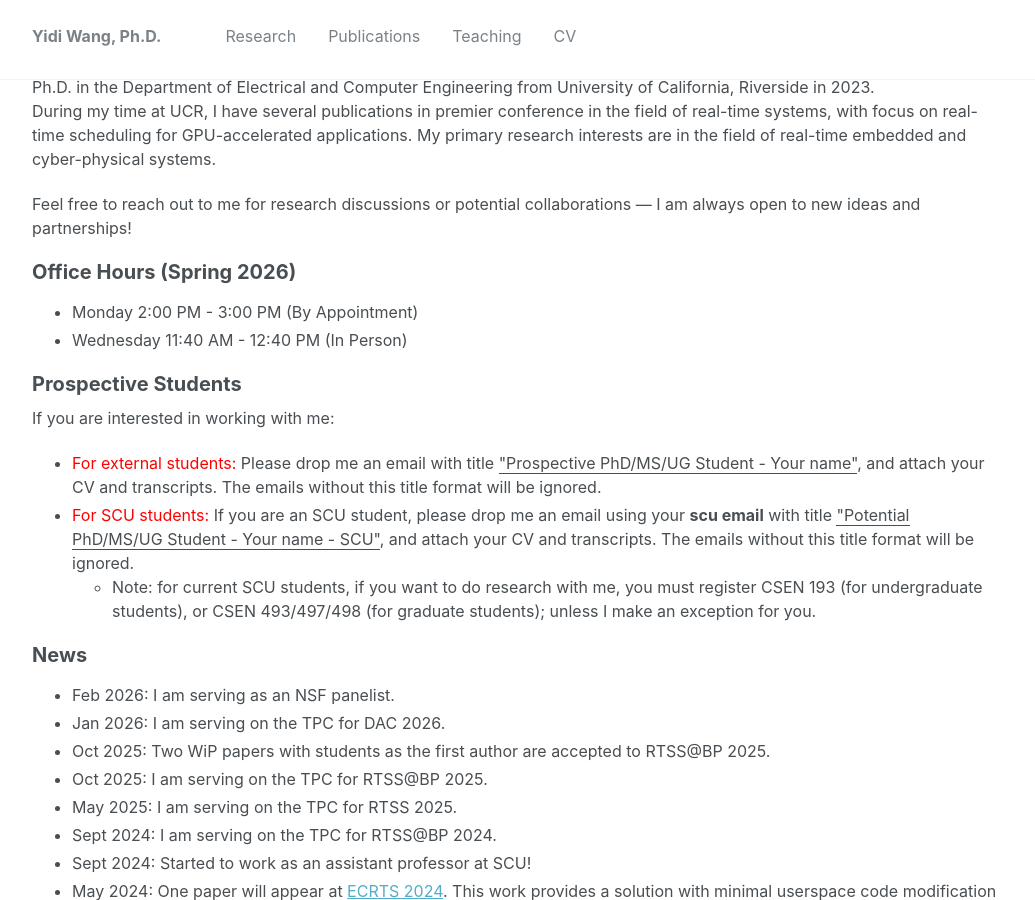
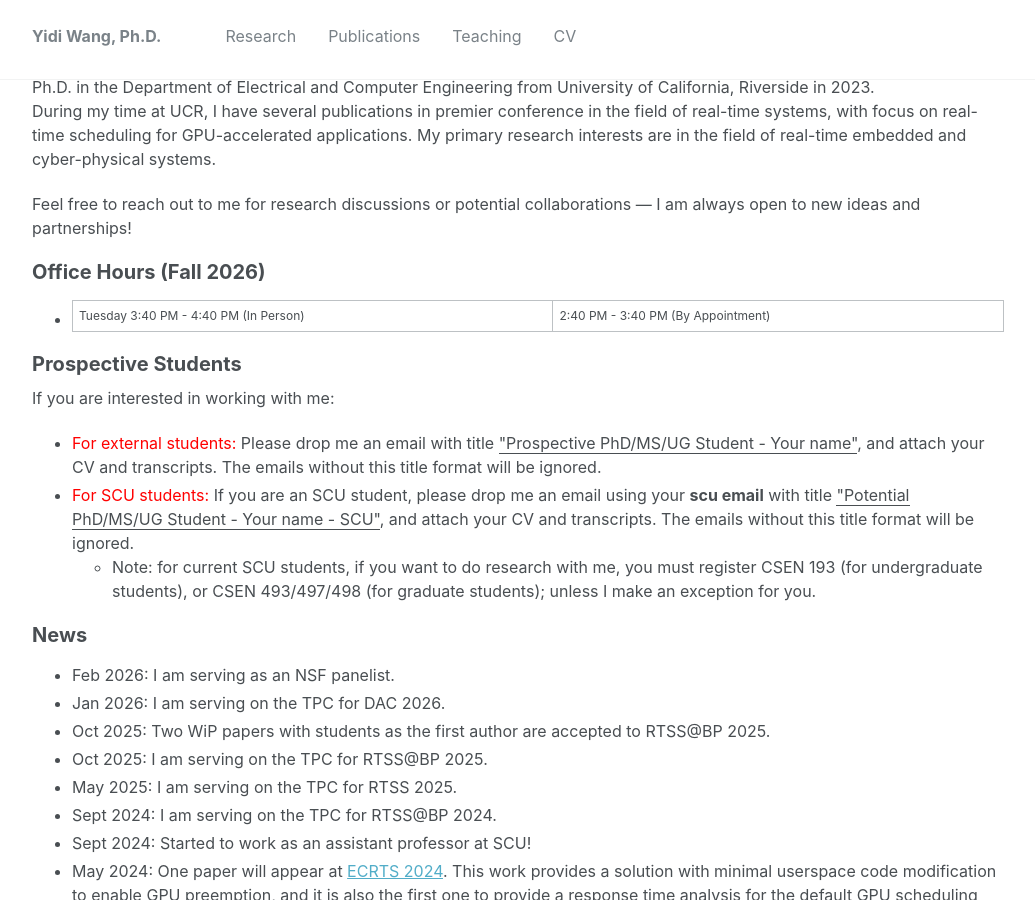
Before and after one commit to yidiwang21/yidiwang21.github.io, a Jekyll site: the page built from _pages/about.md, in a window 1280 px wide and 900 px high, scrolled down 393 px. Shown: the whole window, without its empty margins (48-1083 px from the left). Built offline with Jekyll 4.4.1, drawn with Linux system fonts in a browser that asks for light colours.

Commit message:
updated OH

```diff
--- a/_pages/about.md
+++ b/_pages/about.md
@@ -33,9 +33,8 @@ During my time at UCR, I have several publications in premier conference in the
 
 Feel free to reach out to me for research discussions or potential collaborations — I am always open to new ideas and partnerships!
 
-## Office Hours (Spring 2026)
-* Monday 2:00 PM - 3:00 PM (By Appointment)
-* Wednesday 11:40 AM - 12:40 PM (In Person)
+## Office Hours (Fall 2026)
+* Tuesday 3:40 PM - 4:40 PM (In Person) | 2:40 PM - 3:40 PM (By Appointment)
 
 ## Prospective Students
 <!-- <span style="color:red">I am looking for a PhD student highly interested in systems research, starting at Fall 2026</span> (
```
Also changed, not shown: _pages/publications.md (+1 -1 lines).
